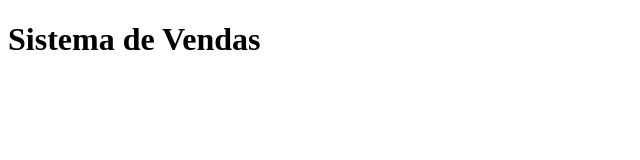
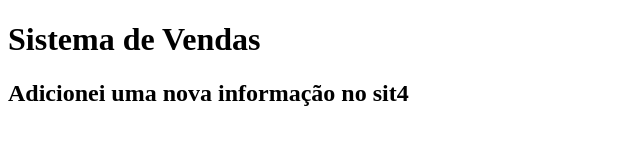
Before and after one commit to PedroCMF/sistema-de-cadastro, a plain HTML site: page index.html in a window 1280 px wide. Shown: the whole page, without its empty margins (0-640 px from the left). Drawn offline with Linux system fonts and the light colour scheme.

Commit message:
Adicionei uma nova informação

```diff
--- a/index.html
+++ b/index.html
@@ -8,6 +8,7 @@
 </head>
 <body>
     <h1>Sistema de Vendas</h1>
+    <h2>Adicionei uma nova informação no sit4 </h2>
 
 
 </body>
```
